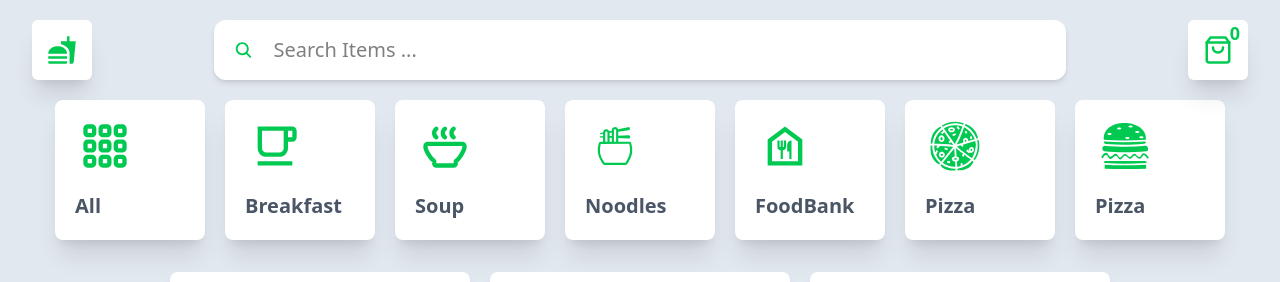
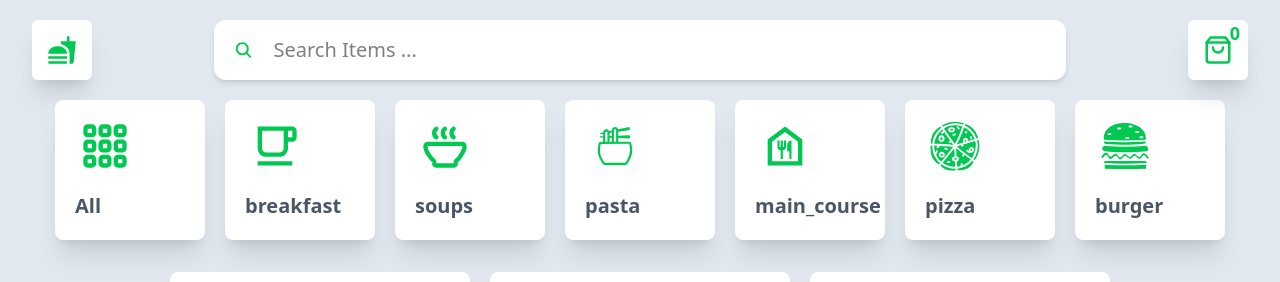
Before and after one commit to HasibCoderLab/-Food-Delivery-Website, a React (Vite) app: page / in a window 1280 px wide. Shown: the top 282 px of the page. Built offline with nearby package versions, Linux system fonts and the light colour scheme.

Commit message:
Fixed category

```diff
--- a/src/Categories.jsx
+++ b/src/Categories.jsx
@@ -16,36 +16,36 @@ export const Categories = [
 
     {
         id: 2,
-        name: "Breakfast",
+        name: "breakfast",
         icon: <MdOutlineFreeBreakfast className="w-[60px] h-[60px] text-green-500" />
 
     },
     {
         id: 3,
-        name: "Soup",
+        name: "soups",
         icon: <TbSoup className="w-[60px] h-[60px] text-green-500" />
 
     },
     {
         id: 4,
-        name: "Noodles",
+        name: "pasta",
         icon: <CiBowlNoodles className="w-[60px] h-[60px] text-green-500" />
 
     },
     {
         id: 6,
-        name: "FoodBank ",
+        name: "main_course",
         icon: <MdOutlineFoodBank className="w-[60px] h-[60px] text-green-500" />
 
     },
     {
         id: 7,
-        name: "Pizza",
+        name: "pizza",
         icon: <GiFullPizza className="w-[60px] h-[60px] text-green-500" />
 
     }, {
         id: 8,
-        name: "Pizza",
+        name: "burger",
         icon: <GiHamburger className="w-[60px] h-[60px] text-green-500" />
     }
 
--- a/src/pages/Home.jsx
+++ b/src/pages/Home.jsx
@@ -7,12 +7,15 @@ import { food_items } from '../food'
 const Home = () => {
 // ============ useState , Function ==================
   let [cate ,setCate] = useState(food_items);
-  const filter = (category) =>{
+
+  function filter  (category) {
     if (category === "All") {
       setCate(food_items)
     }else{
-      let newList = food_items.filter((item) => (item.food_category === category))
+      let newList = food_items.filter((item) => (item.food_category === category));
+      setCate(newList);
     }
+
   }
 
 // ============ ==================
@@ -23,7 +26,8 @@ const Home = () => {
         <div className='flex flex-wrap justify-center items-center gap-5 w-full'>
         {
             Categories.map((item) =>{
-             return   <div className='w-[150px] h-[140px] bg-white flex flex-col  items-start justify-start gap-5 p-5 text-xl font-semibold text-gray-600 rounded-lg shadow-xl cursor-pointer hover:bg-green-200 transition-all duration-200'>
+             return   <div className='w-[150px] h-[140px] bg-white flex flex-col  items-start justify-start gap-5 p-5 text-xl font-semibold text-gray-600 rounded-lg shadow-xl cursor-pointer hover:bg-green-200 transition-all duration-200'
+             onClick={() => filter(item.name)}>
                     {item.icon}
                     {item.name}
 
```
